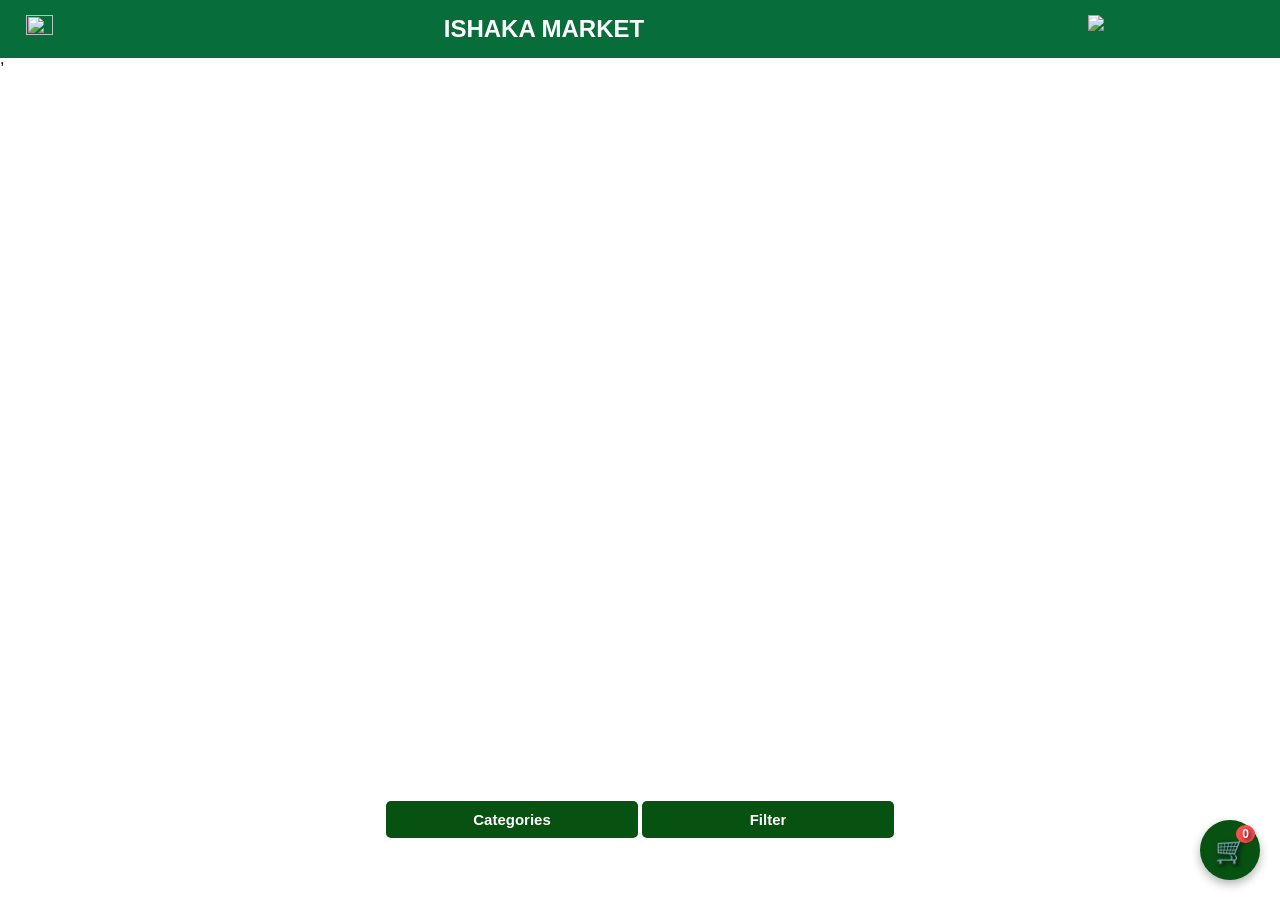
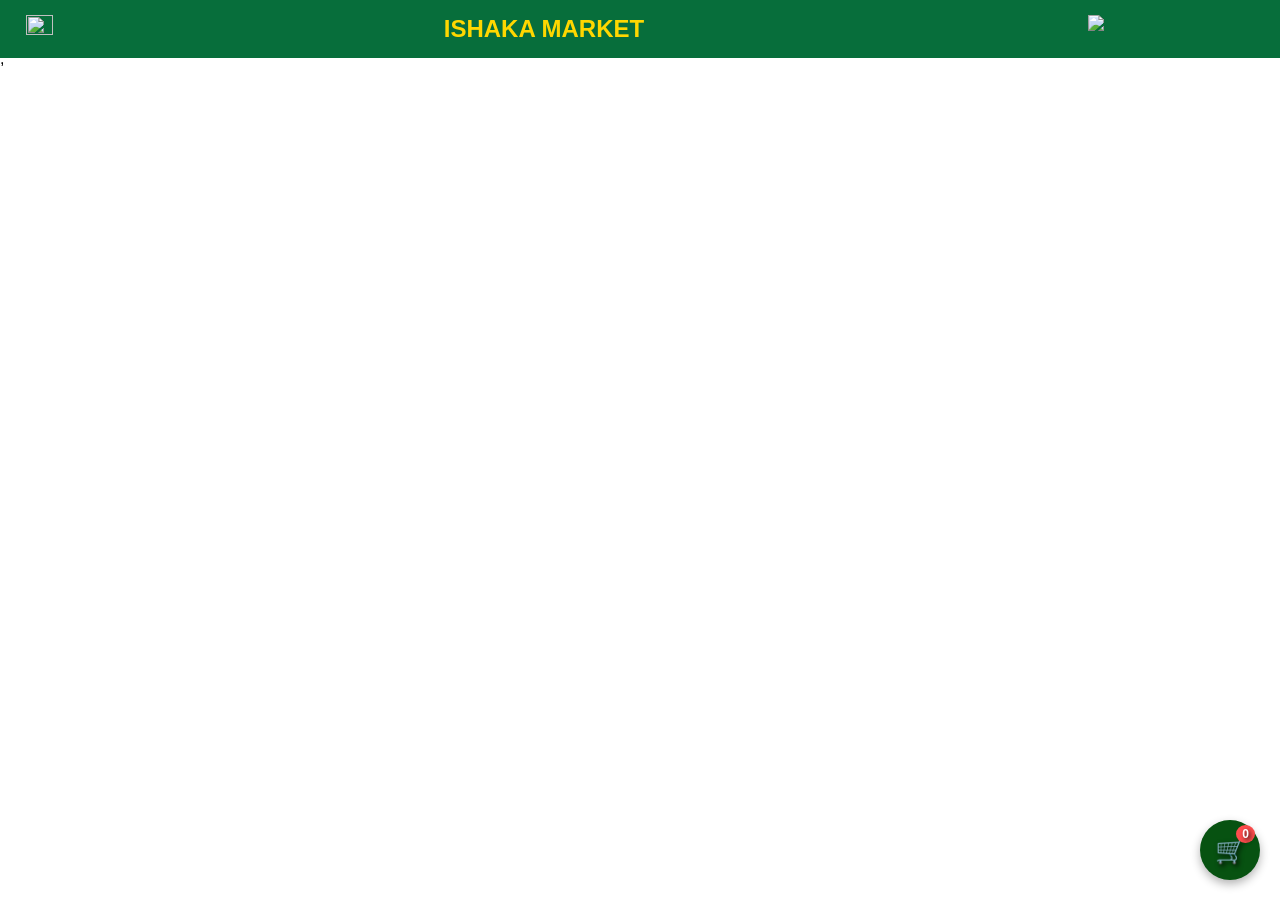

Adding bottom nvigation bars

--- a/styles/style.css
+++ b/styles/style.css
@@ -8,8 +8,15 @@
         background-attachment: fixed;
         background-repeat: no-repeat;
         background-size: cover;
-    .  }
-      
+      }
+     
+  .offline-elm h3 {
+  color: red;
+  font-family: cursive;
+  font-size: 30px;
+  margin: 0px;
+  padding: 0px;
+} 
       .item-card {
         background: #097924;
         padding: 4%;
@@ -75,6 +82,7 @@
       .title {
         font-weight: bold;
         font-size: 24px;
+        color: gold;
       }
       .menu-img {
         height: 20px;
@@ -169,6 +177,7 @@
       grid-template-columns: 50% 50%;
       text-align: center;
       font-weight: bold;
+      display: none;
     }
     .catg-filter div {
       background-color: #075211;
